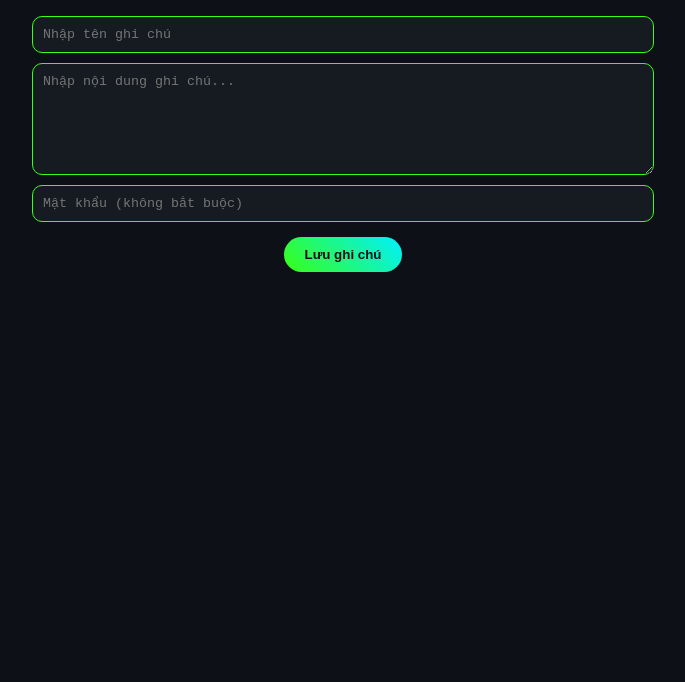
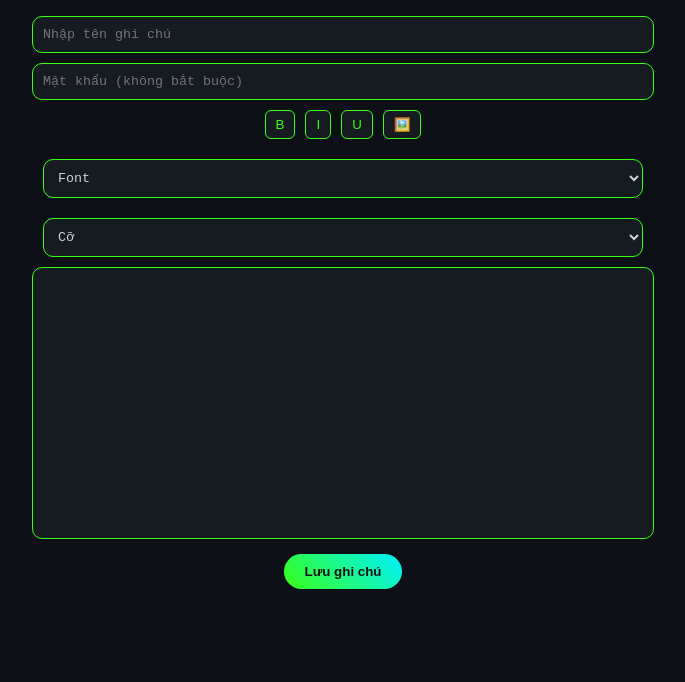
Before and after one commit to s2codetaem/youtube-redirect, a website: page note.html in a window 1280 px wide. Shown: the part 118-800 px from the top of the page, without its empty margins (297-982 px from the left). Drawn offline with Linux system fonts and the light colour scheme.

Commit message:
note.html

```diff
--- a/note.html
+++ b/note.html
@@ -3,7 +3,7 @@
 <head>
   <meta charset="UTF-8" />
   <meta name="viewport" content="width=device-width, initial-scale=1.0"/>
-  <title>Tạo ghi chú</title>
+  <title>Ghi chú nâng cao</title>
   <link href="https://fonts.googleapis.com/css2?family=JetBrains+Mono:wght@400;700&display=swap" rel="stylesheet">
   <style>
     body {
@@ -19,7 +19,7 @@
       color: #39ff14;
       text-shadow: 0 0 10px #39ff14;
     }
-    input, textarea {
+    input, select {
       width: 100%;
       max-width: 600px;
       background: #161b22;
@@ -29,6 +29,38 @@
       border-radius: 10px;
       margin-top: 10px;
       font-family: monospace;
+    }
+    .toolbar {
+      margin-top: 10px;
+      max-width: 600px;
+      width: 100%;
+      display: flex;
+      gap: 10px;
+      flex-wrap: wrap;
+      justify-content: center;
+    }
+    .toolbar button {
+      padding: 6px 10px;
+      background: #161b22;
+      border: 1px solid #39ff14;
+      color: #39ff14;
+      border-radius: 6px;
+      cursor: pointer;
+    }
+    .toolbar button:hover {
+      background: #21262d;
+    }
+    #noteEditor {
+      width: 100%;
+      max-width: 600px;
+      height: 250px;
+      margin-top: 10px;
+      background: #161b22;
+      border: 1px solid #39ff14;
+      padding: 10px;
+      border-radius: 10px;
+      overflow-y: auto;
+      color: #c9d1d9;
     }
     .btn {
       margin-top: 15px;
@@ -56,25 +88,56 @@
   </style>
 </head>
 <body>
-  <h1>📝 Tạo Ghi Chú</h1>
+  <h1>📝 Ghi chú nâng cao</h1>
 
-  <input type="text" id="noteTitle" placeholder="Nhập tên ghi chú" required />
-  <textarea id="noteInput" rows="6" placeholder="Nhập nội dung ghi chú..."></textarea>
+  <input type="text" id="noteTitle" placeholder="Nhập tên ghi chú" />
   <input type="password" id="notePassword" placeholder="Mật khẩu (không bắt buộc)" />
+
+  <div class="toolbar">
+    <button onclick="execCmd('bold')">B</button>
+    <button onclick="execCmd('italic')">I</button>
+    <button onclick="execCmd('underline')">U</button>
+    <button onclick="execCmd('insertImage')">🖼️</button>
+    <select onchange="execCmd('fontName', this.value)">
+      <option value="">Font</option>
+      <option value="monospace">Monospace</option>
+      <option value="serif">Serif</option>
+      <option value="sans-serif">Sans</option>
+    </select>
+    <select onchange="execCmd('fontSize', this.value)">
+      <option value="">Cỡ</option>
+      <option value="1">1</option>
+      <option value="2">2</option>
+      <option value="3">3</option>
+      <option value="4">4</option>
+      <option value="5">5</option>
+    </select>
+  </div>
+
+  <div id="noteEditor" contenteditable="true" placeholder="Nhập nội dung..."></div>
 
   <button class="btn" id="saveNoteBtn">Lưu ghi chú</button>
   <div id="noteLink"></div>
 
   <script>
+    function execCmd(command, value = null) {
+      if (command === 'insertImage') {
+        const url = prompt("Nhập URL ảnh:");
+        if (url) document.execCommand(command, false, url);
+      } else {
+        document.execCommand(command, false, value);
+      }
+    }
+
     const titleInput = document.getElementById("noteTitle");
-    const textInput = document.getElementById("noteInput");
+    const editor = document.getElementById("noteEditor");
     const passwordInput = document.getElementById("notePassword");
     const saveBtn = document.getElementById("saveNoteBtn");
     const linkOutput = document.getElementById("noteLink");
 
     saveBtn.addEventListener("click", () => {
       const title = titleInput.value.trim();
-      const content = textInput.value.trim();
+      const content = editor.innerHTML.trim();
       const password = passwordInput.value;
 
       if (!title || !content) {
@@ -94,7 +157,6 @@
       `;
     });
 
-    // Chế độ xem ghi chú (readonly)
     window.addEventListener("load", () => {
       const hash = location.hash.replace("#", "");
       if (hash.startsWith("note-")) {
@@ -116,11 +178,10 @@
         }
 
         titleInput.value = decodeURIComponent(escape(atob(hash.replace("note-", ""))));
-        textInput.value = data.content;
+        editor.innerHTML = data.content;
 
-        // Ẩn khả năng chỉnh sửa
         titleInput.readOnly = true;
-        textInput.readOnly = true;
+        editor.contentEditable = false;
         passwordInput.style.display = "none";
         saveBtn.style.display = "none";
         linkOutput.innerHTML = "🔒 Chế độ chỉ xem ghi chú.";
```
